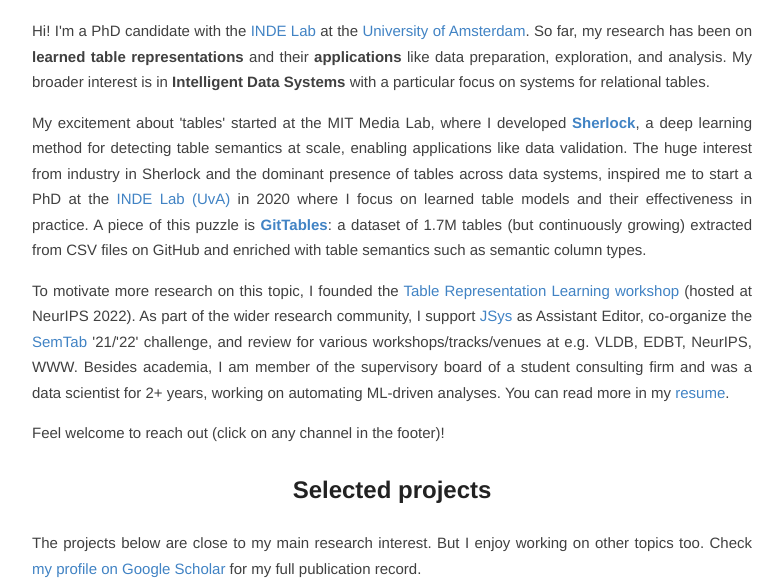
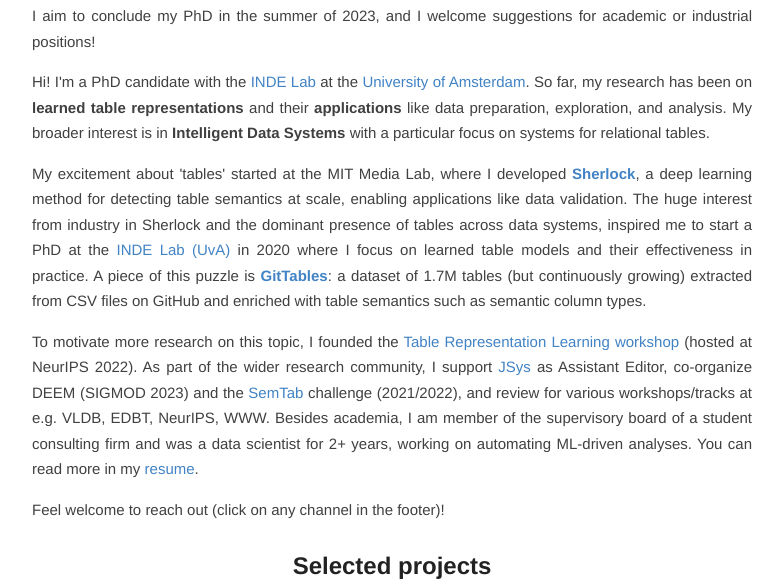
Before and after one commit to madelonhulsebos/madelonhulsebos.github.io, a Jekyll site: the page built from index.html, in a window 1280 px wide and 900 px high, cut to the strip 312-900 px from the top of the window. Shown: the whole strip, without its empty margins (248-1031 px from the left). Built offline with Jekyll 4.4.1, drawn with Linux system fonts in a browser that asks for light colours; some web fonts are replaced; the list of posts is cut into pages by our own code.

Commit message:
Update orgs and interest.

```diff
--- a/index.html
+++ b/index.html
@@ -11,6 +11,8 @@
 </div>
 
 <div style="text-align: justify;">
+
+<div>I aim to conclude my PhD in the summer of 2023, and I welcome suggestions for academic or industrial positions!</div>
 
  <div style="text-align: justify;">
   <p>
@@ -26,7 +28,7 @@
   </p>
 
   <p>
-  To motivate more research on this topic, I founded the <a href="https://table-representation-learning.github.io" target="blank">Table Representation Learning workshop</a> (hosted at NeurIPS 2022). As part of the wider research community, I support <a href="https://jsys.org" target="_blank">JSys</a> as Assistant Editor, co-organize the <a href="https://www.cs.ox.ac.uk/isg/challenges/sem-tab/" target="_blank">SemTab</a> '21/'22' challenge, and review for various workshops/tracks/venues at e.g. VLDB, EDBT, NeurIPS, WWW.
+  To motivate more research on this topic, I founded the <a href="https://table-representation-learning.github.io" target="blank">Table Representation Learning workshop</a> (hosted at NeurIPS 2022). As part of the wider research community, I support <a href="https://jsys.org" target="_blank">JSys</a> as Assistant Editor, co-organize DEEM (SIGMOD 2023) and the <a href="https://www.cs.ox.ac.uk/isg/challenges/sem-tab/" target="_blank">SemTab</a> challenge (2021/2022), and review for various workshops/tracks at e.g. VLDB, EDBT, NeurIPS, WWW.
   Besides academia, I am member of the supervisory board of a student consulting firm and was a data scientist for 2+ years, working on automating ML-driven analyses. You can read more in my <a href="https://madelonhulsebos.github.io/assets/Resume%20M.%20Hulsebos.pdf" target="_blank">resume</a>.
   </p>
 
```
